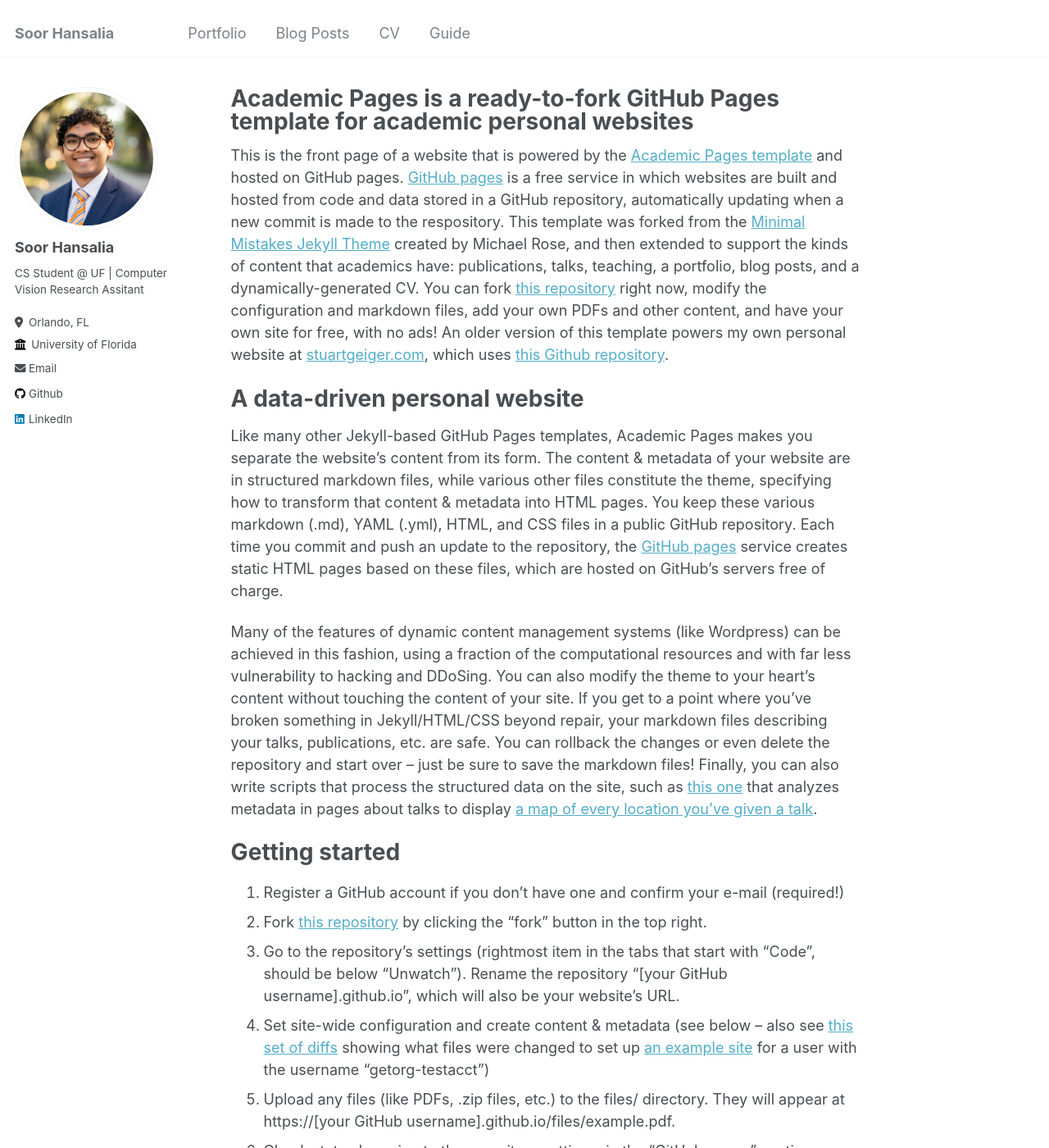
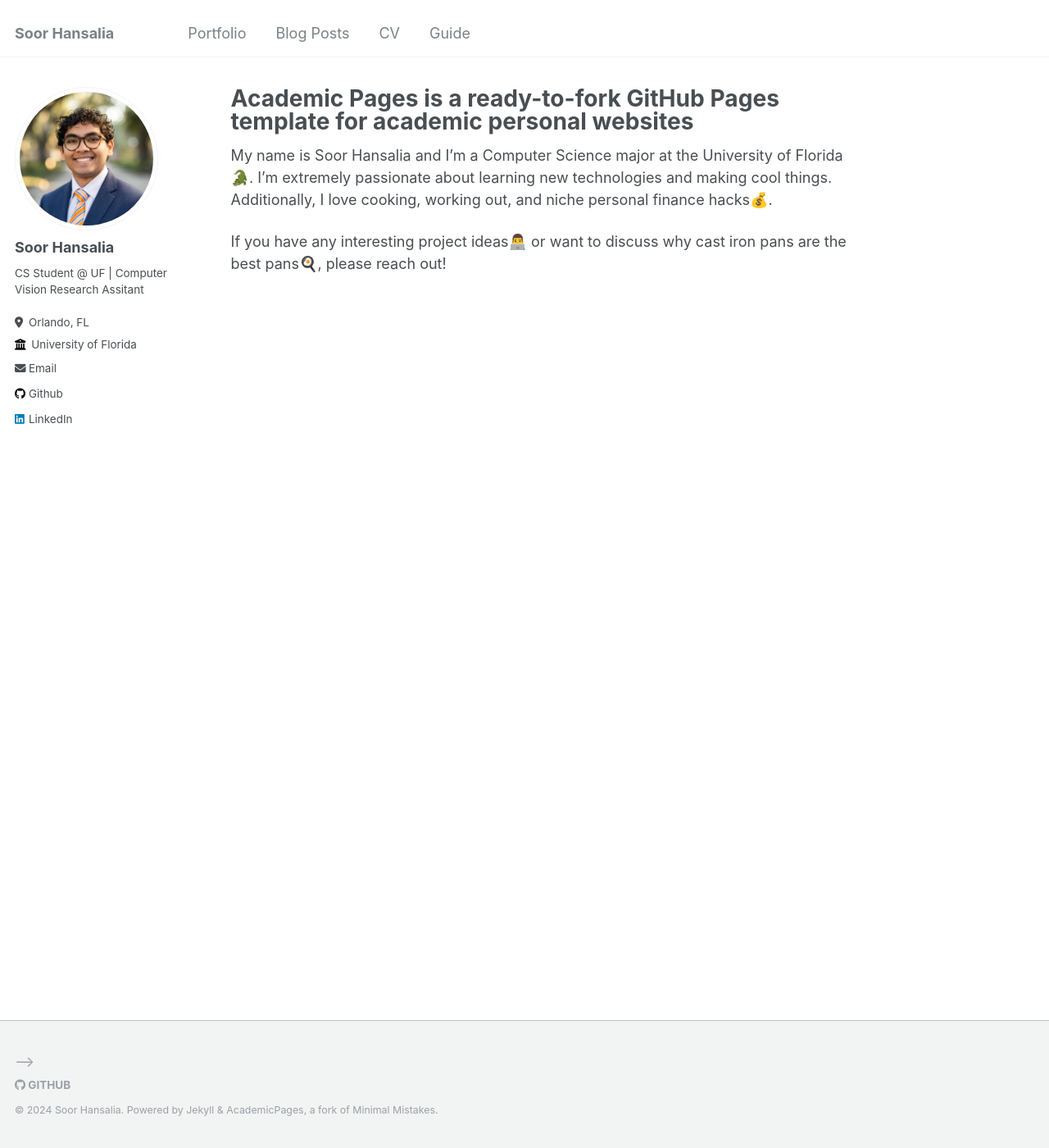
Before and after one commit to Soor1/Soor1.github.io, a Jekyll site: the page built from _pages/about.md, in a window 1280 px wide and 1400 px high. Shown: the whole window at 82% size. Built offline with Jekyll 4.4.1, drawn with Linux system fonts in a browser that asks for light colours; some of the changed text lies outside the part shown.

Commit message:
Update about.md

```diff
--- a/_pages/about.md
+++ b/_pages/about.md
@@ -7,7 +7,7 @@ redirect_from:
   - /about.html
 ---
 
-This is the front page of a website that is powered by the [Academic Pages template](https://github.com/academicpages/academicpages.github.io) and hosted on GitHub pages. [GitHub pages](https://pages.github.com) is a free service in which websites are built and hosted from code and data stored in a GitHub repository, automatically updating when a new commit is made to the respository. This template was forked from the [Minimal Mistakes Jekyll Theme](https://mmistakes.github.io/minimal-mistakes/) created by Michael Rose, and then extended to support the kinds of content that academics have: publications, talks, teaching, a portfolio, blog posts, and a dynamically-generated CV. You can fork [this repository](https://github.com/academicpages/academicpages.github.io) right now, modify the configuration and markdown files, add your own PDFs and other content, and have your own site for free, with no ads! An older version of this template powers my own personal website at [stuartgeiger.com](http://stuartgeiger.com), which uses [this Github repository](https://github.com/staeiou/staeiou.github.io).
+<!--- This is the front page of a website that is powered by the [Academic Pages template](https://github.com/academicpages/academicpages.github.io) and hosted on GitHub pages. [GitHub pages](https://pages.github.com) is a free service in which websites are built and hosted from code and data stored in a GitHub repository, automatically updating when a new commit is made to the respository. This template was forked from the [Minimal Mistakes Jekyll Theme](https://mmistakes.github.io/minimal-mistakes/) created by Michael Rose, and then extended to support the kinds of content that academics have: publications, talks, teaching, a portfolio, blog posts, and a dynamically-generated CV. You can fork [this repository](https://github.com/academicpages/academicpages.github.io) right now, modify the configuration and markdown files, add your own PDFs and other content, and have your own site for free, with no ads! An older version of this template powers my own personal website at [stuartgeiger.com](http://stuartgeiger.com), which uses [this Github repository](https://github.com/staeiou/staeiou.github.io).
 
 A data-driven personal website
 ======
@@ -46,4 +46,8 @@ Example: editing a markdown file for a talk
 
 For more info
 ------
-More info about configuring Academic Pages can be found in [the guide](https://academicpages.github.io/markdown/). The [guides for the Minimal Mistakes theme](https://mmistakes.github.io/minimal-mistakes/docs/configuration/) (which this theme was forked from) might also be helpful.
+More info about configuring Academic Pages can be found in [the guide](https://academicpages.github.io/markdown/). The [guides for the Minimal Mistakes theme](https://mmistakes.github.io/minimal-mistakes/docs/configuration/) (which this theme was forked from) might also be helpful. --->
+
+My name is Soor Hansalia and I'm a Computer Science major at the University of Florida🐊. I'm extremely passionate about learning new technologies and making cool things. Additionally, I love cooking, working out, and niche personal finance hacks💰.
+
+If you have any interesting project ideas👨‍💻 or want to discuss why cast iron pans are the best pans🍳, please reach out!
```
